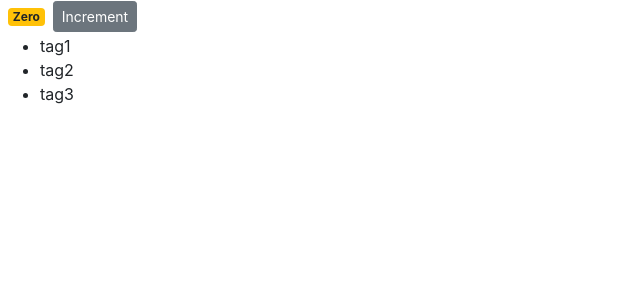
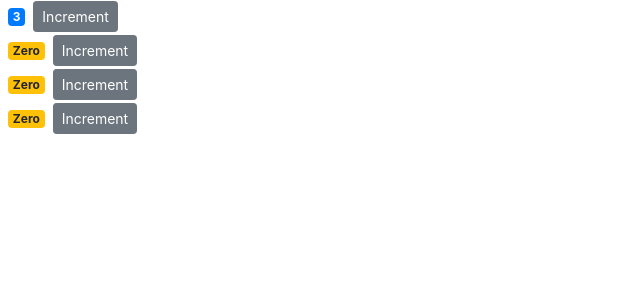
Before and after one commit to malbert1988/counter-app, a React (Create React App) app: page / in a window 1280 px wide. Shown: the top 300 px of the page, without its empty margins (0-640 px from the left). Built offline with nearby package versions, Linux system fonts and the light colour scheme.

Commit message:
Expanding to new counters file

```diff
--- a/src/components/counter.jsx
+++ b/src/components/counter.jsx
@@ -2,8 +2,7 @@
 
 class Counter extends Component {
   state = {
-    count: 0,
-    tags: ["tag1", "tag2", "tag3"]
+    value: this.props.value
   };
 
   styles = {
@@ -12,8 +11,7 @@
   };
 
   handleIncrement = product => {
-    console.log(product);
-    this.setState({ count: this.state.count + 1 });
+    this.setState({ value: this.state.value + 1 });
   };
 
   render() {
@@ -26,24 +24,19 @@
         >
           Increment
         </button>
-        <ul>
-          {this.state.tags.map(tag => (
-            <li key={tag}>{tag}</li>
-          ))}
-        </ul>
       </div>
     );
   }
 
   getBadgeClasses() {
     let classes = "badge m-2 badge-";
-    classes += this.state.count === 0 ? "warning" : "primary";
+    classes += this.state.value === 0 ? "warning" : "primary";
     return classes;
   }
 
   formatCount() {
-    const { count } = this.state;
-    return count === 0 ? "Zero" : count;
+    const { value } = this.state;
+    return value === 0 ? "Zero" : value;
   }
 }
 
--- /dev/null
+++ b/src/components/counters.jsx
@@ -0,0 +1,24 @@
+import React, { Component } from "react";
+import Counter from "./counter";
+
+class Counters extends Component {
+  state = {
+    counters: [
+      { id: 1, value: 3 },
+      { id: 2, value: 0 },
+      { id: 3, value: 0 },
+      { id: 4, value: 0 }
+    ]
+  };
+  render() {
+    return (
+      <div>
+        {this.state.counters.map(counter => (
+          <Counter key={counter.id} value={counter.value} />
+        ))}
+      </div>
+    );
+  }
+}
+
+export default Counters;
--- a/src/index.js
+++ b/src/index.js
@@ -4,7 +4,7 @@
 import App from "./App";
 import registerServiceWorker from "./registerServiceWorker";
 import "bootstrap/dist/css/bootstrap.css";
-import Counter from "./components/counter";
+import Counters from "./components/counters";
 
-ReactDOM.render(<Counter />, document.getElementById("root"));
+ReactDOM.render(<Counters />, document.getElementById("root"));
 registerServiceWorker();
```
